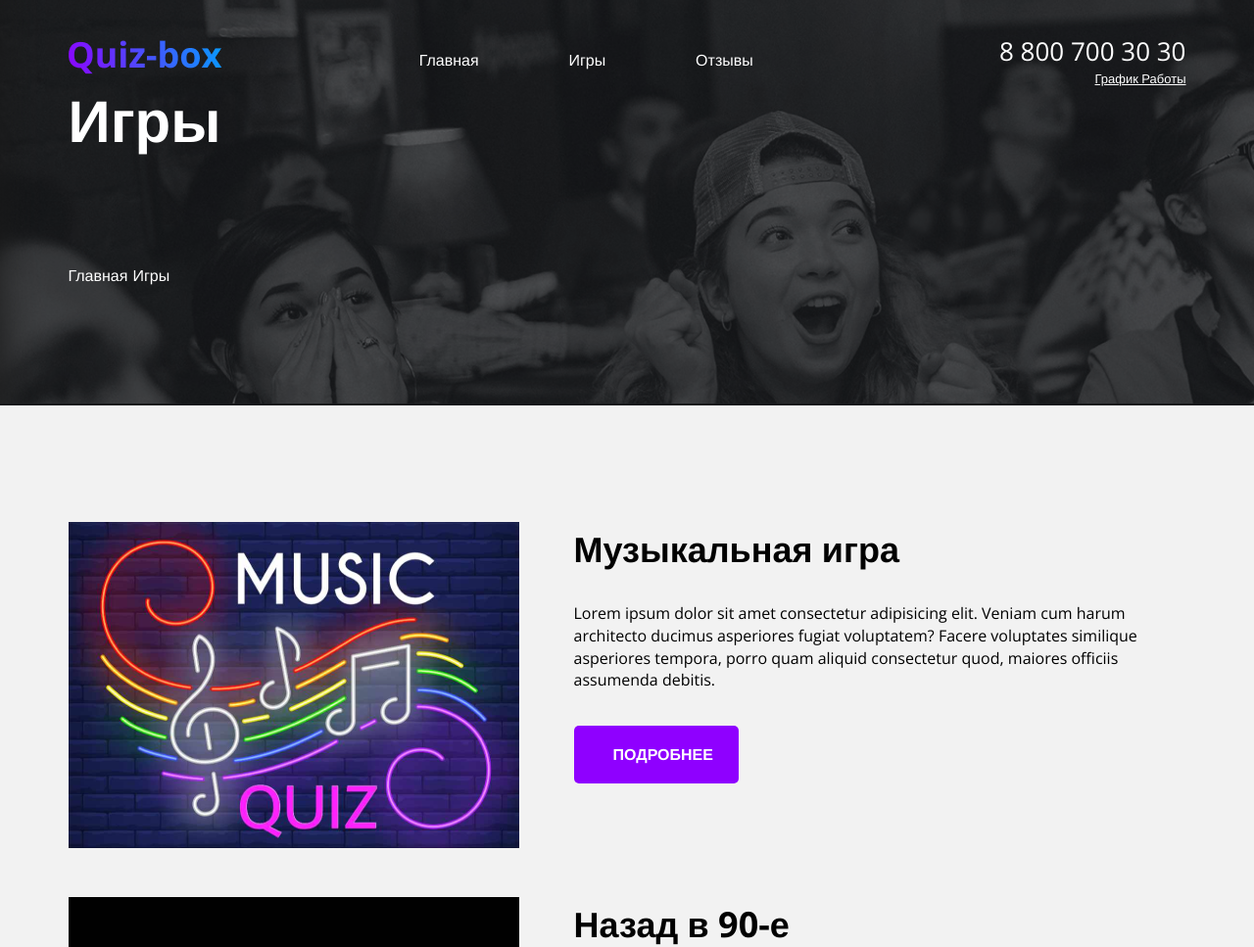
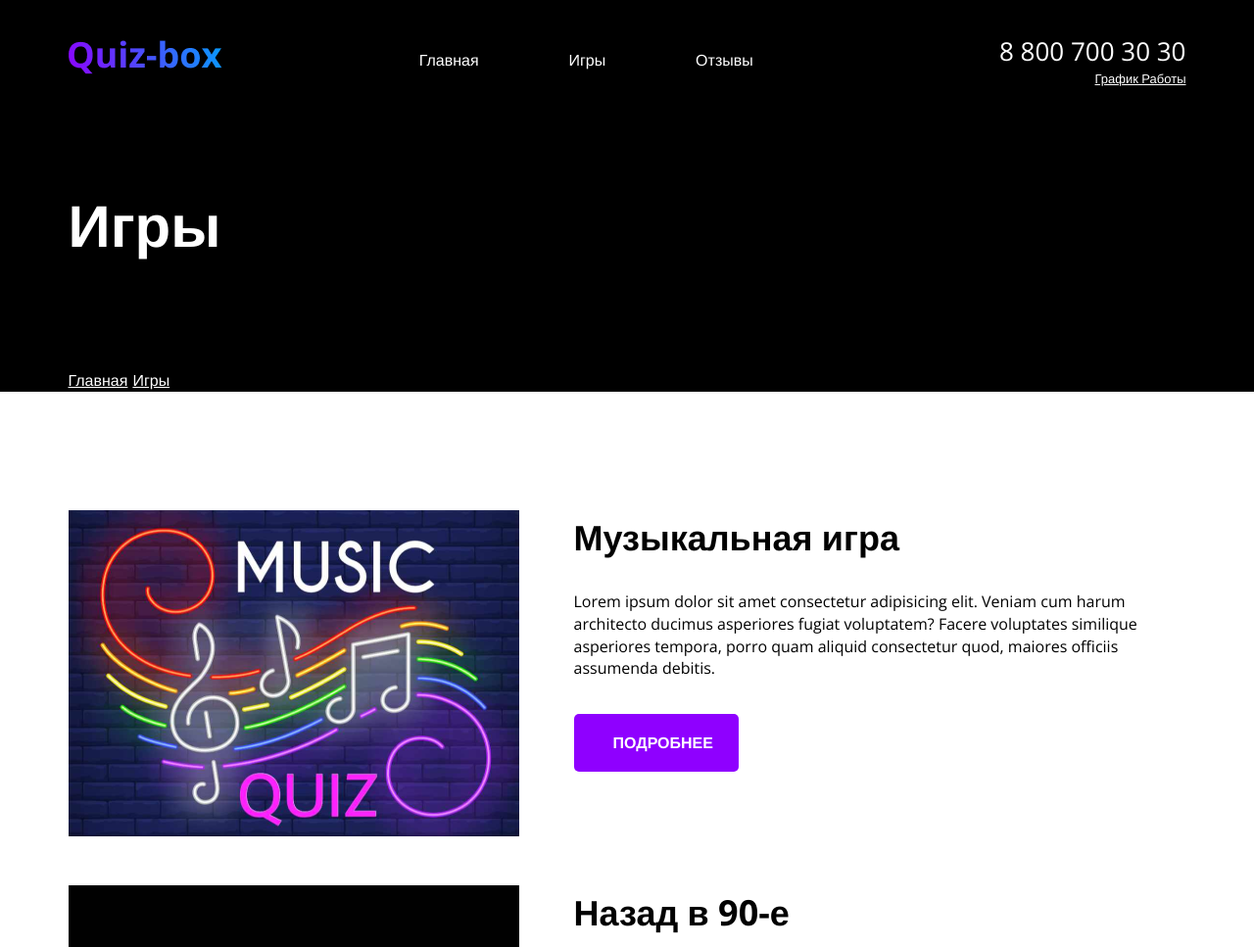
Before and after one commit to Maxvertya/my-project, a plain HTML site: page games.html in a window 1280 px wide. Shown: the top 967 px of the page at 98% size. Drawn offline with nearby package versions, Linux system fonts and the light colour scheme.

Commit message:
Add files via upload

```diff
--- a/mainpage/header.css
+++ b/mainpage/header.css
@@ -77,3 +77,8 @@ header{
 .header__games{
   margin-bottom: 121px;
 }
+
+.hello__title-services{
+  margin-top: 107px;
+  margin-bottom: 104px;
+}
--- a/mainpage/main.css
+++ b/mainpage/main.css
@@ -66,6 +66,10 @@ body, html{
   min-height: 1200px; */
   flex: 1;
   position: relative;
+}
+
+.wrapper__content-games{
+  background-color: #FFFFFF;
 }
 
 .wrapper__top {
@@ -206,3 +210,11 @@ paginator__item {
 .breadcrumbs__item{
   margin-right: 5px;
 }
+
+.breadcrumbs__link{
+  text-decoration: underline;
+}
+
+/* .breadcrumbs__item::after{
+  content: "/";
+} */
--- a/mainpage/mainpage.css
+++ b/mainpage/mainpage.css
@@ -1,10 +1,7 @@
 .maincontent__games{
   color: #010101;
 }
-.section__games{
-  background-color:#F2F2F2;
-  padding-top: 119px;
-}
+
 
 .section__games-pic{
   width: 460px;
@@ -47,11 +44,6 @@
   margin-bottom: 50px;
 }
 
-.section__partners{
-  background-color: #F4F5F5;
-
-}
-
 .partners-title{
   font-size: 48px;
   font-weight: bold;
@@ -70,4 +62,13 @@
 .partners{
   display: flex;
   flex-wrap: wrap;
+  padding-bottom: 118px;
 }
+
+.header__games{
+  background-color: black;
+}
+
+.games-content{
+  margin-bottom: 70px;
+}
```
